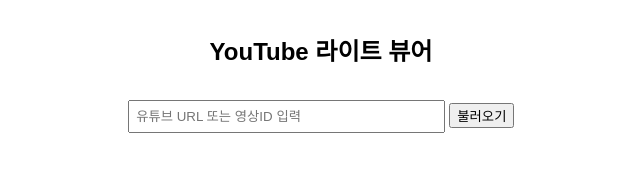
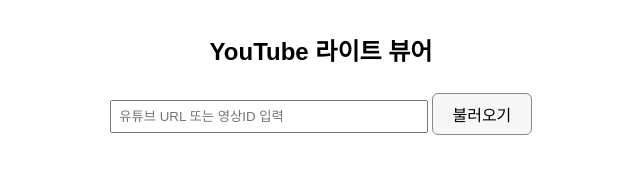
Before and after one commit to this-for-xplane/YouTube-site-viewer, a plain HTML site: page index.html in a window 1280 px wide. Shown: the whole page, without its empty margins (319-959 px from the left). Drawn offline with Linux system fonts and the light colour scheme.

Commit message:
Update style.css

```diff
--- a/style.css
+++ b/style.css
@@ -18,3 +18,14 @@ iframe {
 }
 img { border-radius: 8px; margin-top: 1em; }
 #info { margin-bottom: 1em; }
+button {
+  padding: 0.5em 1.2em;
+  font-size: 1em;
+  border-radius: 6px;
+  border: 1px solid #888;
+  background: #f7f7f7;
+  cursor: pointer;
+}
+button:hover {
+  background: #e0e0e0;
+}
```
